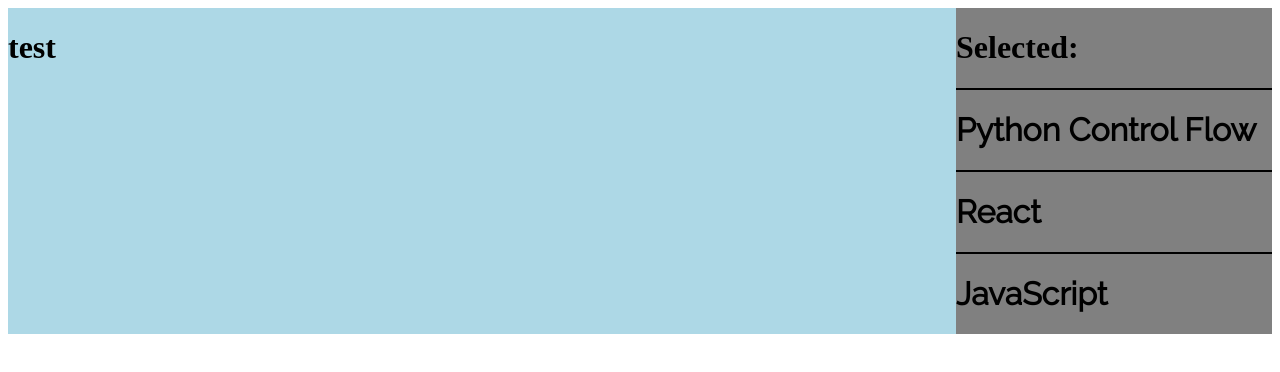
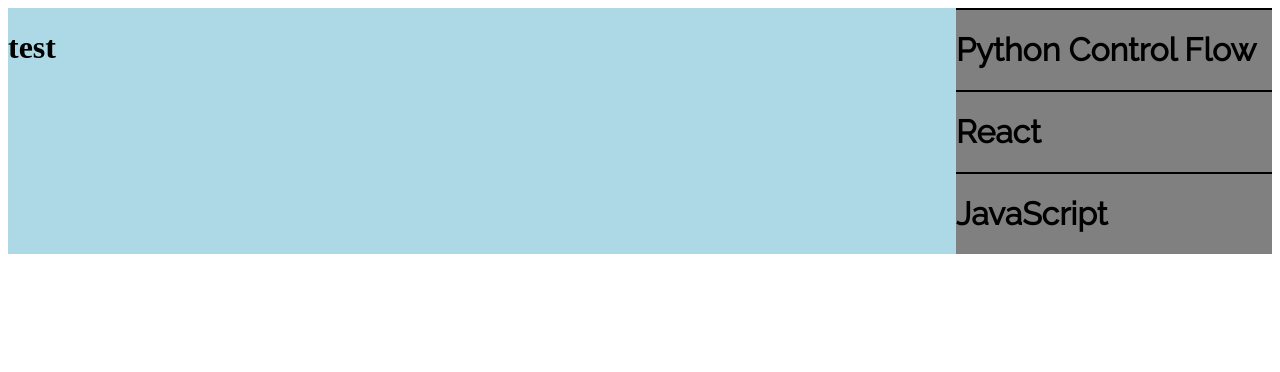
Before and after one commit to mford008/ls-video-player, a Vue app: page / in a window 1280 px wide. Shown: the top 372 px of the page. Built offline with nearby package versions, Linux system fonts and the light colour scheme.

Commit message:
minor cleanup of comments, leftover methods

```diff
--- a/src/App.vue
+++ b/src/App.vue
@@ -1,7 +1,6 @@
 <template>
   <div class="container">
-    <!-- v-html="linkfromlecture" -->
-    <VideoPlayer :items="items" :selectedVideo="selectedVideo" class="videoPlayer" />
+    <VideoPlayer :items="items" class="videoPlayer" />
     <List :items="items" class="list" />
   </div>
 </template>
@@ -35,13 +34,6 @@
       this.items = data;
     });
   },
-  // methods: {
-  //   updateVideo() {
-    // TODO: set up as watch
-  //     this.selectedVideo = store.state.selectedVideo;
-  //     console.log('from app new video', store.state.selectedVideo);
-  //   },
-  // }
 }
 
 </script>
--- a/src/components/List.vue
+++ b/src/components/List.vue
@@ -1,6 +1,5 @@
 <template>
   <div>
-    <h1 @click="check" >Selected: {{ this.lectureName() }}</h1>
     <ul class="list">
       <ListItem
         v-for="item in items"
@@ -26,37 +25,17 @@
   components: {
     ListItem
   },
-  // data() {
-  //   return {
-  //     selectedVideo: store.state.selectedVideo,
-  //   }
-  // },
   props: {
     items: Array,
-    // selectedVideo: {
-    //   type: Object,
-    //   value: store.state.selectedVideo,
-    // }
   },
-  methods: {
-    check() {
-      console.log('store.state.selected', store.state.selectedVideo);
-    },
-
-    lectureName() {
-      return this.storeState.selectedVideo.title;
-    }
-  }
 }
 </script>
 
-<!-- Add "scoped" attribute to limit CSS to this component only -->
 <style>
 .list {
   background: gray;
   padding: 0;
   margin: 0;
-  /* border-left: 2px solid black; */
 }
 .listItem {
   border-top: 2px solid black;
--- a/src/components/ListItem.vue
+++ b/src/components/ListItem.vue
@@ -23,9 +23,6 @@
   methods: {
     selectLecture() {
       this.storeState.selectedVideo = this.item;
-      // let newVideo = this.item;
-      // this.$emit('update', newVideo);
-      // console.log('emitted: ', newVideo);
     }
   },
 }
--- a/src/components/VideoPlayer.vue
+++ b/src/components/VideoPlayer.vue
@@ -2,6 +2,7 @@
   <div class="videoPlayer">
       <h1>test</h1>
       <h2>{{storeState.selectedVideo.title}}</h2>
+      <div v-html="rawHTML()"></div>
   </div>
 </template>
 
@@ -20,6 +21,11 @@
         type: Object,
         value: {},
     }
+  },
+  methods: {
+    rawHTML() {
+      return this.storeState.selectedVideo.content;
+    }
   }
 }
 </script>
```
Also changed, not shown: 1 other file (tests, documents, lock files or other folders).
